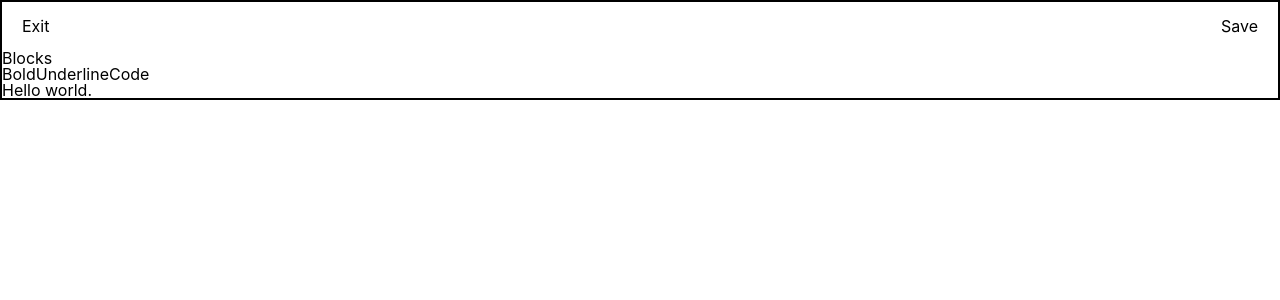
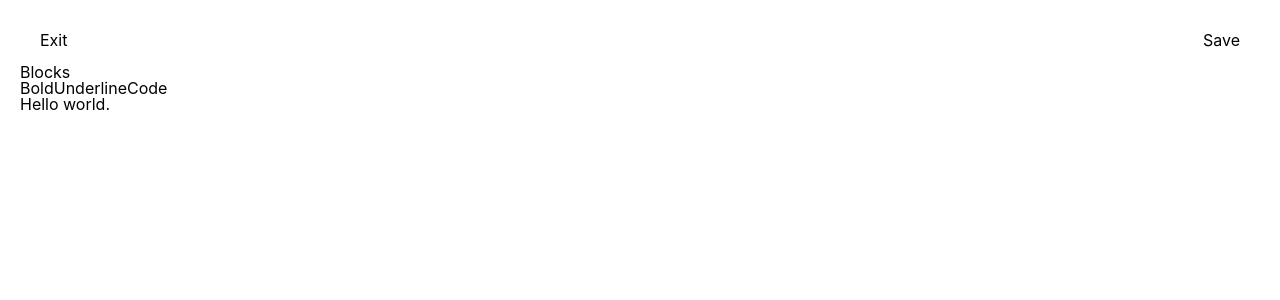
Before and after one commit to kaylynyuh/PageGen, a React (Create React App) app: page / in a window 1280 px wide. Shown: the top 300 px of the page. Built offline with nearby package versions, Linux system fonts and the light colour scheme.

Commit message:
adding color vars, wip

```diff
--- a/src/App.jsx
+++ b/src/App.jsx
@@ -2,12 +2,5 @@ import React from "react";
 
 import Canvas from "./components/Canvas";
 
-const App = () => {
-  return (
-    <div style={{ border: "2px solid black" }}>
-      <Canvas />
-    </div>
-  );
-};
-
+const App = () => <Canvas />;
 export default App;
--- /dev/null
+++ b/src/_variables.scss
@@ -0,0 +1,22 @@
+// Base colors
+$background: #121212; // Main background
+$surface: #1e1e1e; // Cards, modals, secondary surfaces
+$elevated-surface: #2a2a2a; // Elevated components (hover, etc.)
+$border: #2f2f2f; // Dividers, subtle outlines
+
+// Text colors
+$primary-text: #e0e0e0; // Main content text
+$secondary-text: #a0a0a0; // Hints, descriptions
+$disabled-text: #606060; // Placeholder, disabled UI
+
+// Accent colors
+$primary-color: #00bfa6; // Buttons, links, highlights
+$secondary-color: #2979ff; // Tabs, inputs, hover states
+$success-color: #00c853; // Success states or messages
+$warning-color: #ffd600; // Warning states or messages
+$error-color: #ff5252; // Error states or messages
+
+// Fonts
+$primary-font: -apple-system, BlinkMacSystemFont, "Segoe UI", "Roboto", "Oxygen",
+  "Ubuntu", "Cantarell", "Fira Sans", "Droid Sans", "Helvetica Neue", sans-serif;
+$code-font: source-code-pro, Menlo, Monaco, Consolas, "Courier New", monospace;
--- a/src/components/Canvas/index.jsx
+++ b/src/components/Canvas/index.jsx
@@ -20,7 +20,6 @@ const Canvas = () => {
 
   // When the editor is first created, it is initialized with the content
   // that is passed into the useState hook.
-  //
   // We wrap the initialValue in a function to ensure that a new object is
   // created each time the component is rendered. This is important because Slate
   // mutates the value object, and we don't want to mutate the original
@@ -59,7 +58,7 @@ const Canvas = () => {
   }, []);
 
   return (
-    <div>
+    <div className='canvas'>
       <Navbar />
       <LeftPanel />
       <Slate
--- a/src/components/Canvas/styles.scss
+++ b/src/components/Canvas/styles.scss
@@ -0,0 +1,3 @@
+.canvas {
+  padding: 16px 20px;
+}
--- a/src/index.scss
+++ b/src/index.scss
@@ -1,15 +1,13 @@
-@import './reset.scss';
+@import 'variables';
+@import 'reset';
 
 body {
   margin: 0;
-  font-family: -apple-system, BlinkMacSystemFont, 'Segoe UI', 'Roboto', 'Oxygen',
-    'Ubuntu', 'Cantarell', 'Fira Sans', 'Droid Sans', 'Helvetica Neue',
-    sans-serif;
+  font-family: $primary-font;
   -webkit-font-smoothing: antialiased;
   -moz-osx-font-smoothing: grayscale;
 }
 
 code {
-  font-family: source-code-pro, Menlo, Monaco, Consolas, 'Courier New',
-    monospace;
+  font-family: $code-font;
 }
```
